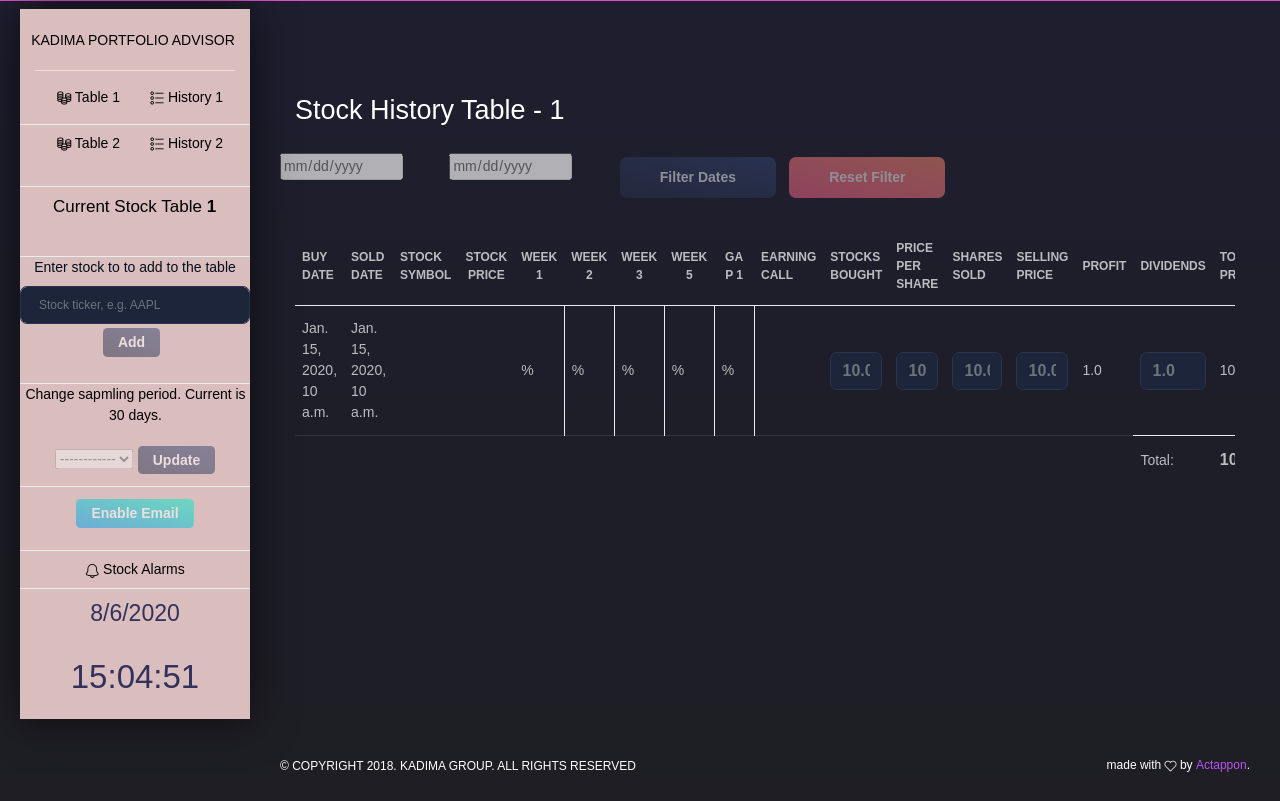
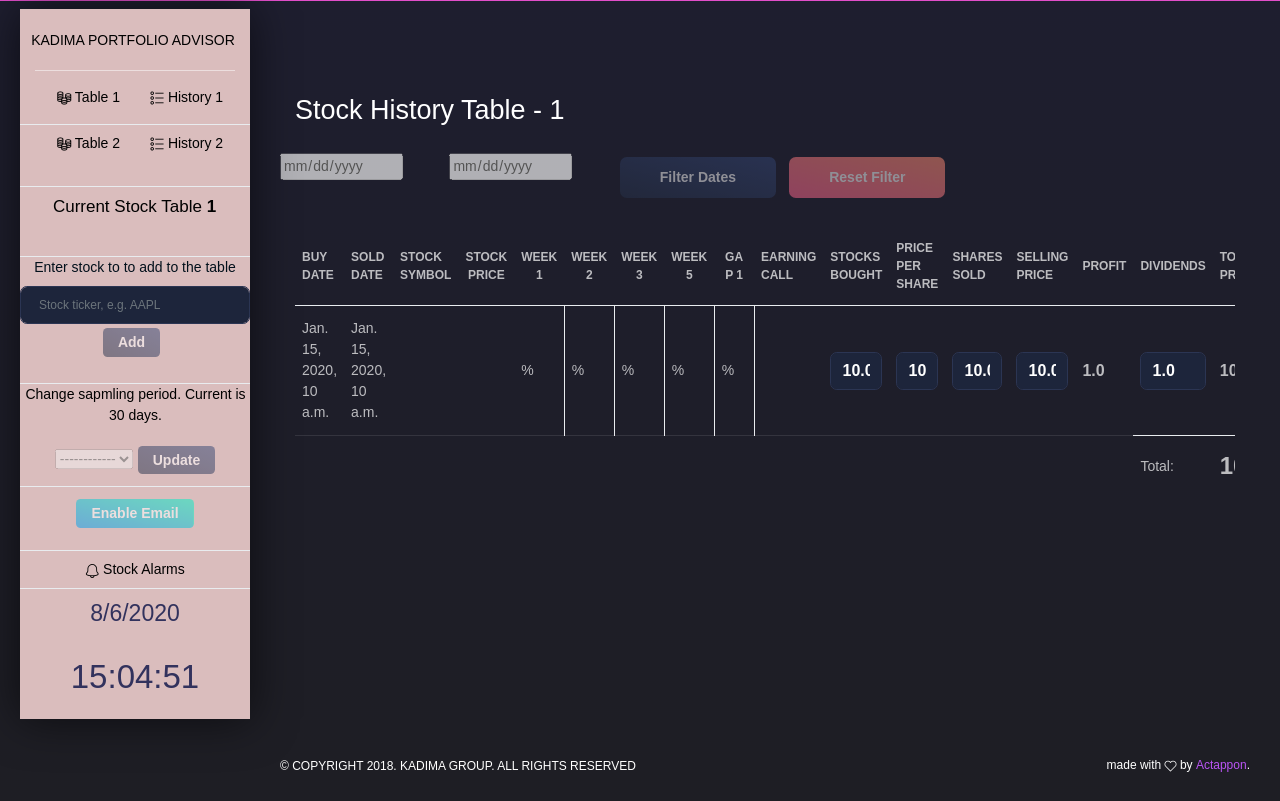
Before and after one commit to webclinic017/stocks_management, a Django app: page /history/1 in a window 1280 px wide. Shown: the part 71-872 px from the top of the page. Run offline with Django 3.2, Linux system fonts and the light colour scheme; data comes from the database, SQL or seed files in the repository; tables that the repository leaves empty hold one stand-in row (values such as "Sample post"); some libraries are stand-ins or nearby versions.

Commit message:
enlarge fonts plus color

```diff
--- a/kadima/templates/kadima/history.html
+++ b/kadima/templates/kadima/history.html
@@ -4,6 +4,9 @@
     td.h_value input {
         font-size: 1rem;
         font-weight: bold;
+    }
+    td.h_value input::placeholder {
+        color: white;
     }
 </style>
 
@@ -165,13 +168,13 @@
                                 <td class="border-top border-1 h_value">
                                     <input type="text" class="form-control" name="selling_price_{{ h_stock.id }}" placeholder="{{ h_stock.selling_price }}">
                                 </td>
-                                <td class="border-top border-1">
+                                <td class="border-top border-1" style="font-size:1rem; font-weight:bold; color:white">
                                     {{ h_stock.profit }}
                                 </td>
                                 <td class="border-top border-1 h_value">
                                 <input type="text" class="form-control" name="dividends_{{ h_stock.id }}" placeholder="{{ h_stock.dividends }}">
                                 </td>
-                                <td class="border-top border-1">
+                                <td class="border-top border-1" style="font-size:1rem; font-weight:bold; color:white">
                                     {{ h_stock.total_profit }}
                                 </td>
 
@@ -202,7 +205,7 @@
                             <td></td>
                             <td></td>
                             <td class="border-top">Total: </td>
-                            <td class="border-top" style="font-size: 1rem; font-weight: bold ">{{ sum_total_profit }}</td>
+                            <td class="border-top" style="font-size: 1.5rem; font-weight: bold ">{{ sum_total_profit }}</td>
                         </tr>
                         </tbody>
                     </table>
```
